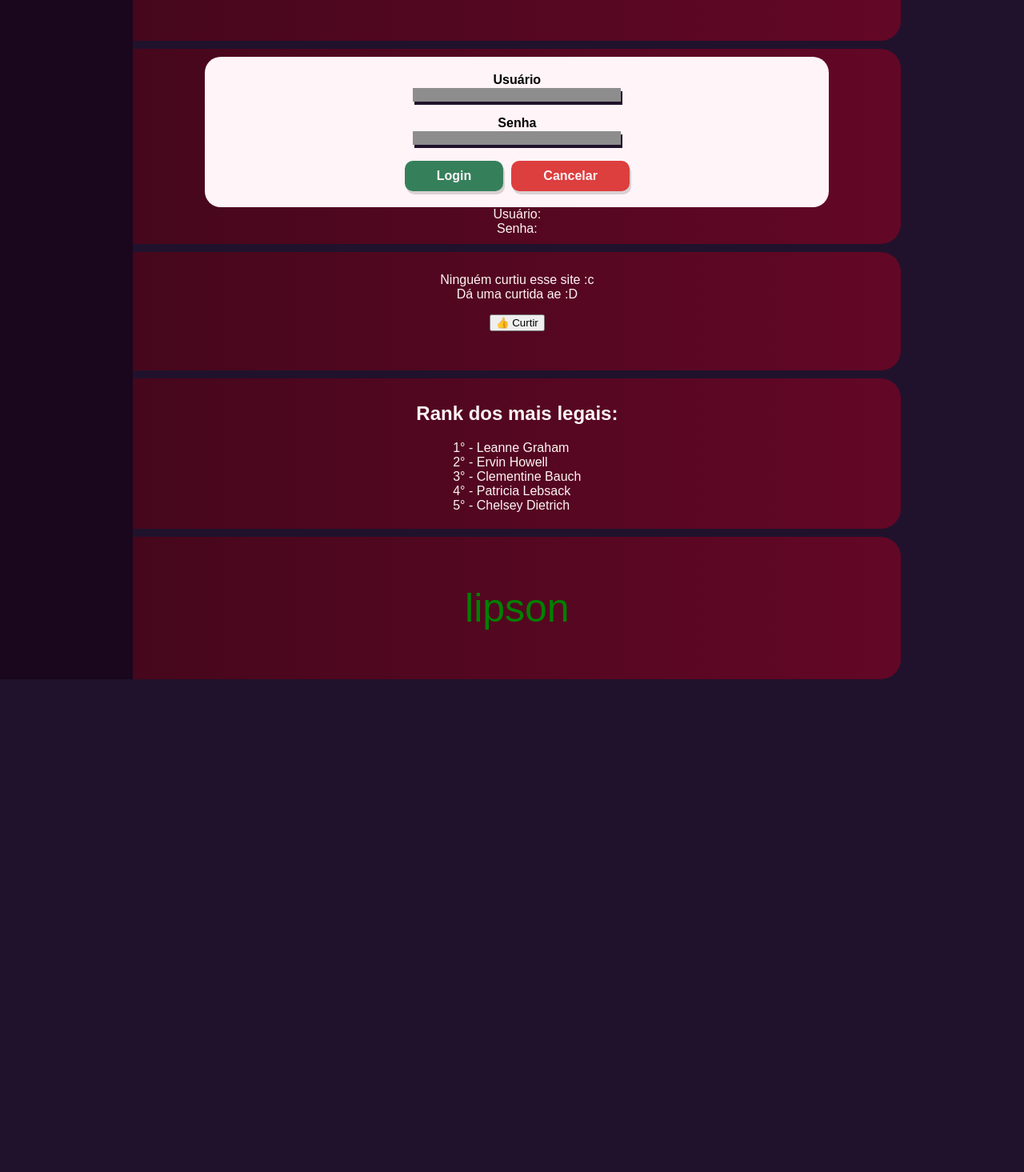
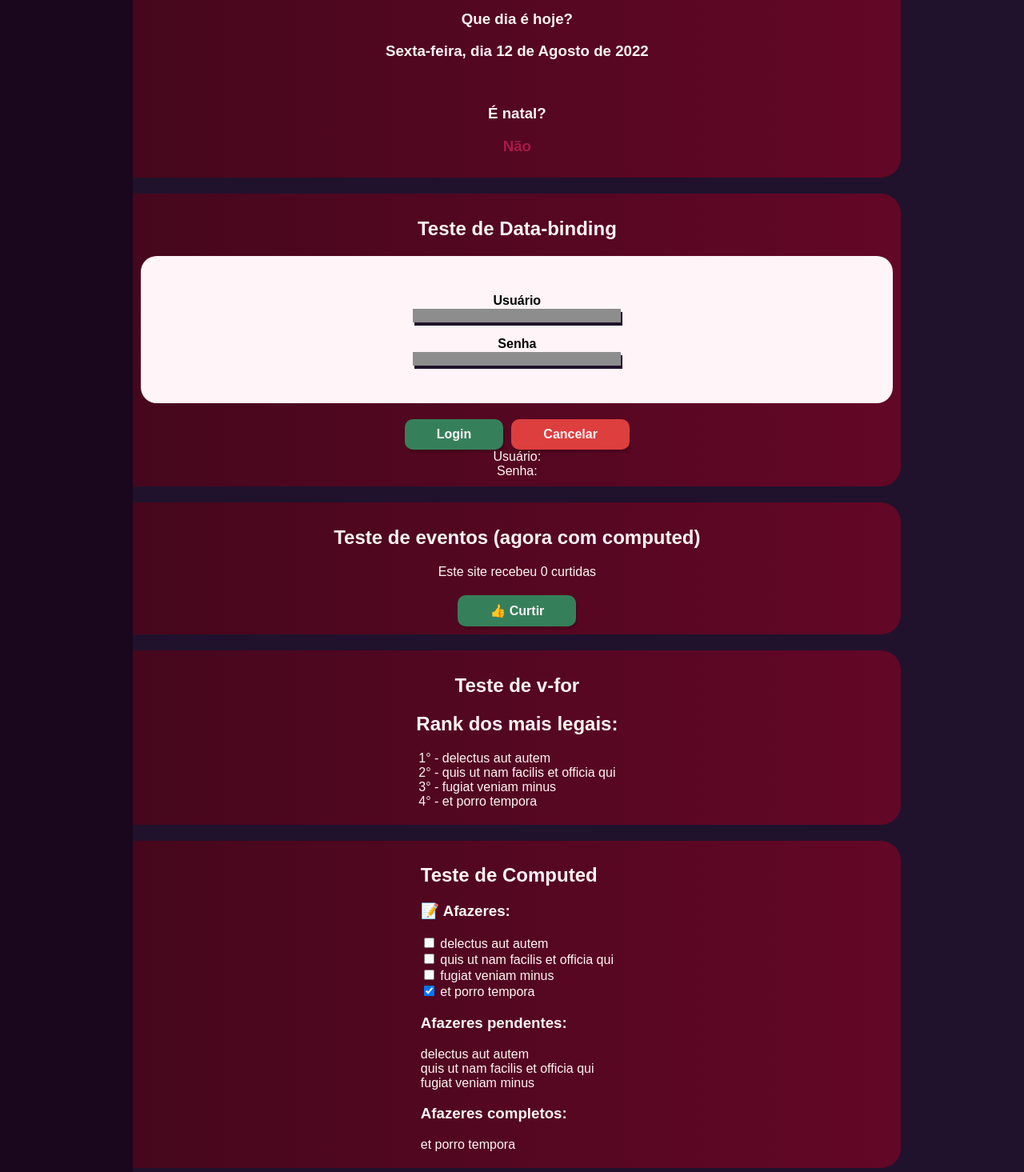
Before and after one commit to Marco-Aurelio-256/Projetos-VueJs, a Vue app in the folder test1/: page / in a window 1280 px wide. Shown: the part 345-1810 px from the top of the page at 80% size. Before the commit the page ends 1194 px from the top, so only its background shows below. Built offline with nearby package versions, Linux system fonts and the light colour scheme.

Commit message:
+Teste de slots; +Teste de Computed

```diff
--- a/test1/src/App.vue
+++ b/test1/src/App.vue
@@ -7,17 +7,26 @@
   <main>
     <HeaderTop/>
     <section>
-      <TheTest question="Que dia é hoje?"></TheTest>
-      <h3>{{ dateBuilder() }}</h3>
+      <h1>Teste de Slots</h1>
+      <SlotTest>
+        ISso está funcionando? <br> Meu deus, está! :OOOOOO <br>
+        Muito legal né? <br> Sim :D
+
+        </SlotTest>
     </section>
 
     <section>
+      <h1>Teste de funções</h1>
+      <TheTest question="Que dia é hoje?"></TheTest>
+      <h3>{{ dateBuilder() }}</h3>
+      <br>
       <TheTest question="É natal?"></TheTest>
       <h1 v-if="dateBuilder().includes('25 Dezembro')" style="color: #5ca058;">Sim</h1>
       <h3 v-else style="color: #a81a4a;">Não</h3>
     </section>
 
     <section>
+      <h1> Teste de Data-binding</h1>
       <div class="form-area">
         <div class="form">
           <label for="user">Usuário</label><br>
@@ -35,21 +44,20 @@
           v-model="pw"
         >
         </div>
-
+        </div>
         <div class="btn-form">
           <button
-            class="btn-green"
+            class="btn btn-green"
             type="button" onclick="alert('Logado?')"
             >
             Login
           </button>
 
           <button
-            class="btn-red"
+            class="btn btn-red"
             type="button" onclick="alert('Campos cancelados')">
             Cancelar
           </button>
-        </div>
       </div>
 
       Usuário: {{user}}<br>
@@ -57,58 +65,18 @@
     </section>
 
     <section>
-      <p v-if="curtidas===0">
-        Ninguém curtiu esse site :c<br>
-        Dá uma curtida ae :D
-      </p>
-
-      <p v-else-if="curtidas === 1">
-        Este site recebeu {{ curtidas }} curtida<br>
-        Obrigado ;)
-      </p>
-
-      <p v-else-if="curtidas >= 30 && curtidas < 60">
-        Este site recebeu {{ curtidas }} curtidas<br>
-        Eita tá subindo :o
-      </p>
-
-      <p v-else-if="curtidas >= 60 && curtidas < 90">
-        Este site recebeu {{ curtidas }} curtidas<br>
-        Oloko não para :O
-      </p>
-
-      <p v-else-if="curtidas >= 90 && curtidas < 120">
-        Este site recebeu {{ curtidas }} curtidas<br>
-        Tá tudo bem ae? o teu dispositvo não bugou? :U
-      </p>
-
-      <p v-else-if="curtidas >= 120 && curtidas < 150">
-        Este site recebeu {{ curtidas }} curtidas<br>
-        Ei! isso está doendo!  >:d
-      </p>
-
-      <p v-else-if="curtidas >= 150 && curtidas < 170">
-        Este site recebeu {{ curtidas }} curtidas<br>
-        Para!!! ;=;
-      </p>
-
-      <p v-else-if="curtidas >= 170">
-        Este site recebeu {{ curtidas }} curtidas<br>
-        *Morto* x-x
-      </p>
-
-      <p v-else>
-        Este site recebeu {{ curtidas }} curtidas<br>
-        Obrigado ;)
-      </p>
-
-      <button v-on:click="like()">
+      <h1>Teste de eventos (agora com computed)</h1>
+      <div>
+        {{ likeBuilder }}
+      </div>
+      <button class="btn btn-green" @click="like()">
       👍 Curtir
       </button>
 
     </section>
 
     <section class="ranking-list">
+      <h1>Teste de v-for</h1>
       <h1>Rank dos mais legais:</h1>
 
       <div class="ranking-item">
@@ -116,15 +84,53 @@
           v-for="obj in todos"
           :key="obj.id"
         >
-        {{obj.id}}° - {{ obj.name}}<br>
+        {{obj.id}}° - {{ obj.title }}<br>
+
         </span>
       </div>
     </section>
 
     <section>
-      <p :class="pClass">
-      lipson
-    </p>
+      <div class="ranking-item">
+      <h1>Teste de Computed</h1>
+
+      <h3>📝 Afazeres:</h3>
+      <div
+        v-for="todo in todos"
+        :key="todo.id"
+      >
+        <input
+          type="checkbox"
+          v-model="todo.completed"
+        >
+        {{todo.title}}
+
+      </div>
+
+      <h3>Afazeres pendentes:</h3>
+      <div v-if="remainingTodos.length == 0">
+        <h5 style="color: grey;">Não há afazeres pendentes</h5>
+      </div>
+
+      <div v-else
+        v-for="todo in remainingTodos"
+        :key="todo.id"
+      >
+      {{todo.title}}
+      </div>
+
+      <h3>Afazeres completos:</h3>
+      <div v-if="completedTodos.length == 0">
+        <h5 style="color: grey;">Não há afazeres completos</h5>
+      </div>
+
+      <div v-else
+        v-for="todo in completedTodos"
+        :key="todo.id"
+      >
+      {{todo.title}}
+      </div>
+      </div>
     </section>
   </main>
 </template>
@@ -133,13 +139,15 @@
   import TheTest from './components/TheTest.vue'
   import HeaderTop from './components/HeaderTop.vue'
   import TheSidebar from './components/TheSidebar.vue'
+  import SlotTest from './components/SlotTest.vue'
 
   export default {
     name: 'App',
     components: {
     HeaderTop,
     TheTest,
-    TheSidebar
+    TheSidebar,
+    SlotTest
 },
 
   data() {
@@ -155,25 +163,43 @@
       todos: [
             {
               "id": 1,
-            "name": "Leanne Graham",
+              "title": "delectus aut autem",
+              "completed": false
             },
             {
               "id": 2,
-            "name": "Ervin Howell",
+              "title": "quis ut nam facilis et officia qui",
+              "completed": false
             },
             {
               "id": 3,
-            "name": "Clementine Bauch",
+              "title": "fugiat veniam minus",
+              "completed": false
             },
             {
               "id": 4,
-            "name": "Patricia Lebsack",
-          },
-          {
-            "id": 5,
-            "name": "Chelsey Dietrich",
+              "title": "et porro tempora",
+              "completed": true
             }
         ]
+      }
+    },
+
+  computed: {
+    likeBuilder(){
+      if(this.curtidas == 1){
+        return `Este site recebeu ${this.curtidas} curtida`
+      } else{
+        return `Este site recebeu ${this.curtidas} curtidas`
+      }
+    },
+
+    remainingTodos(){
+      return this.todos.filter(todo => !todo.completed)
+    },
+
+    completedTodos(){
+      return this.todos.filter(todo => todo.completed)
     }
   },
 
@@ -187,6 +213,7 @@
 
       let meses = ["Janeiro", "Fevereiro", "Março", "Abril", "Maio", "Junho", "Julho",
       "Agosto", "Setembro", "Outubro", "Novembro", "Dezembro"]
+
       let dias = ["Domingo", "Segunda-feira", "Terça-feira", "Quarta-feira", "Quinta-feira", "Sexta-feira",
       "Sábado"]
 
@@ -219,7 +246,8 @@
 
   section{
     padding: 10px;
-    margin-top: 10px;
+    margin-top: 20px;
+    margin-bottom: 20px;
     margin-right: 25%;
     background: rgb(99,7,38);
     background: linear-gradient(-90deg, rgba(99,7,38,1) 0%, rgb(70, 7, 28) 100%);
@@ -229,10 +257,8 @@
   }
 
   .form-area{
-    padding:20px;
-    margin-left: 80px;
-    margin-right: 80px;
-
+    padding-top: 5%;
+    padding-bottom: 5%;
     background-color: #fff4f7;
     color: black;
     border-radius: 20px;
@@ -250,6 +276,21 @@
     display: inline-block;
   }
 
+  .like{
+    cursor: pointer;
+    margin-top: 20px;
+
+    padding: 10px;
+    padding-left: 40px;
+    padding-right: 40px;
+
+    border:none;
+    color: #fff4f7;
+    font-size: medium;
+    box-shadow: 2px 4px rgba(0,0,0, 0.15);
+    font-weight: 700;
+    border-radius: 10px;
+  }
   .form input{
     width: 20vw;
 
@@ -258,7 +299,7 @@
     box-shadow: 2px 4px #20122c;
   }
 
-  .btn-form button{
+  .btn{
     cursor: pointer;
     margin-top: 20px;
 
@@ -335,6 +376,7 @@
     margin-left: 15%;
     margin-right: 15%;
     background-color: #630726;
+    border-radius: 25px 25px 25px 25px;
     }
 
     .form-area{
@@ -344,8 +386,8 @@
     color: black;
     border-radius: 20px;
     }
+
     .inner-form{
-
     margin: 10px;
     align-content: center;
   }
--- a/test1/src/components/HeaderTop.vue
+++ b/test1/src/components/HeaderTop.vue
@@ -158,6 +158,10 @@ nav a li:last-of-type{
         display: none;
     }
 
+    .user-area{
+        display: none;
+    }
+
     .logo-container{
         margin-left: auto;
         float:none;
--- /dev/null
+++ b/test1/src/components/SlotTest.vue
@@ -0,0 +1,15 @@
+<template>
+  <div>
+    <slot>asd</slot>
+  </div>
+</template>
+
+<script>
+export default {
+
+}
+</script>
+
+<style>
+
+</style>
--- a/test1/src/components/TheTest.vue
+++ b/test1/src/components/TheTest.vue
@@ -1,6 +1,6 @@
 <template>
     <div>
-      <h1>{{ question }}</h1>
+      <h3>{{ question }}</h3>
     </div>
 </template>
 
```
Lines whose indentation alone changed are shown as unchanged.
